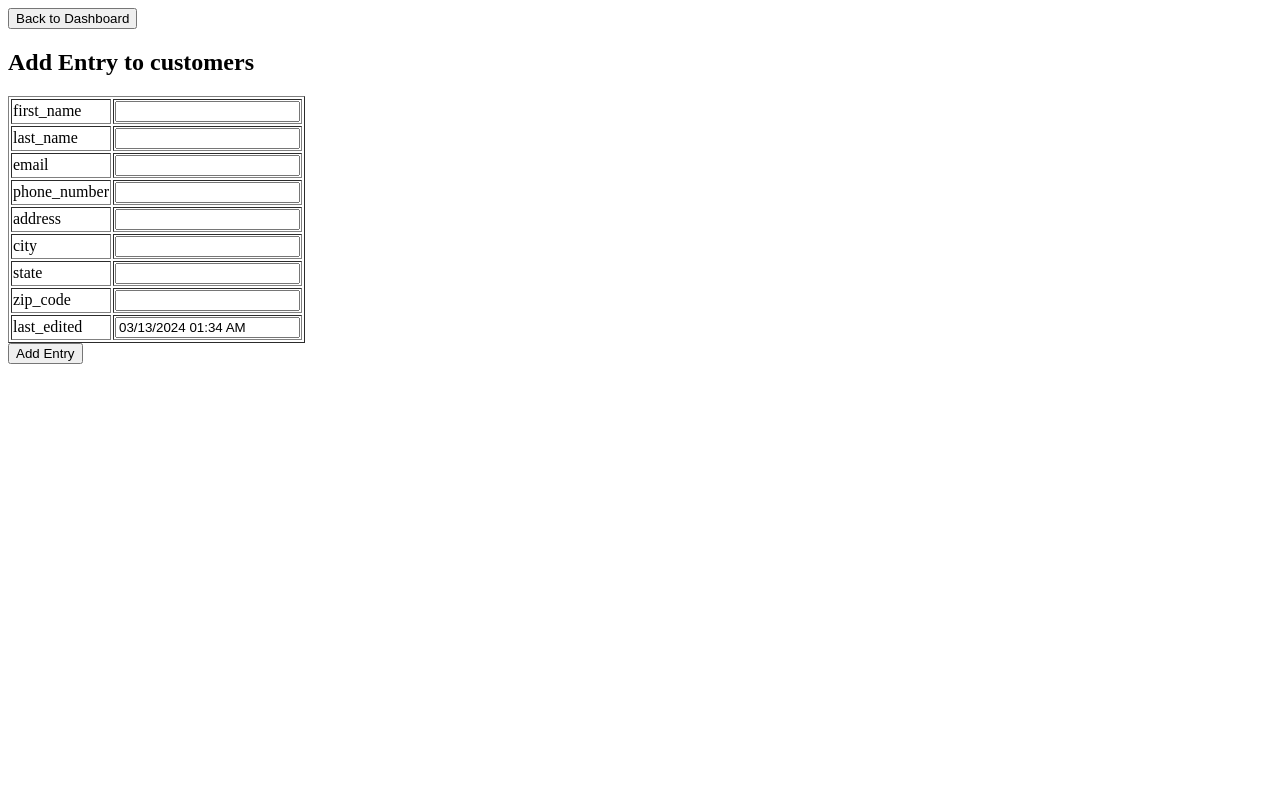
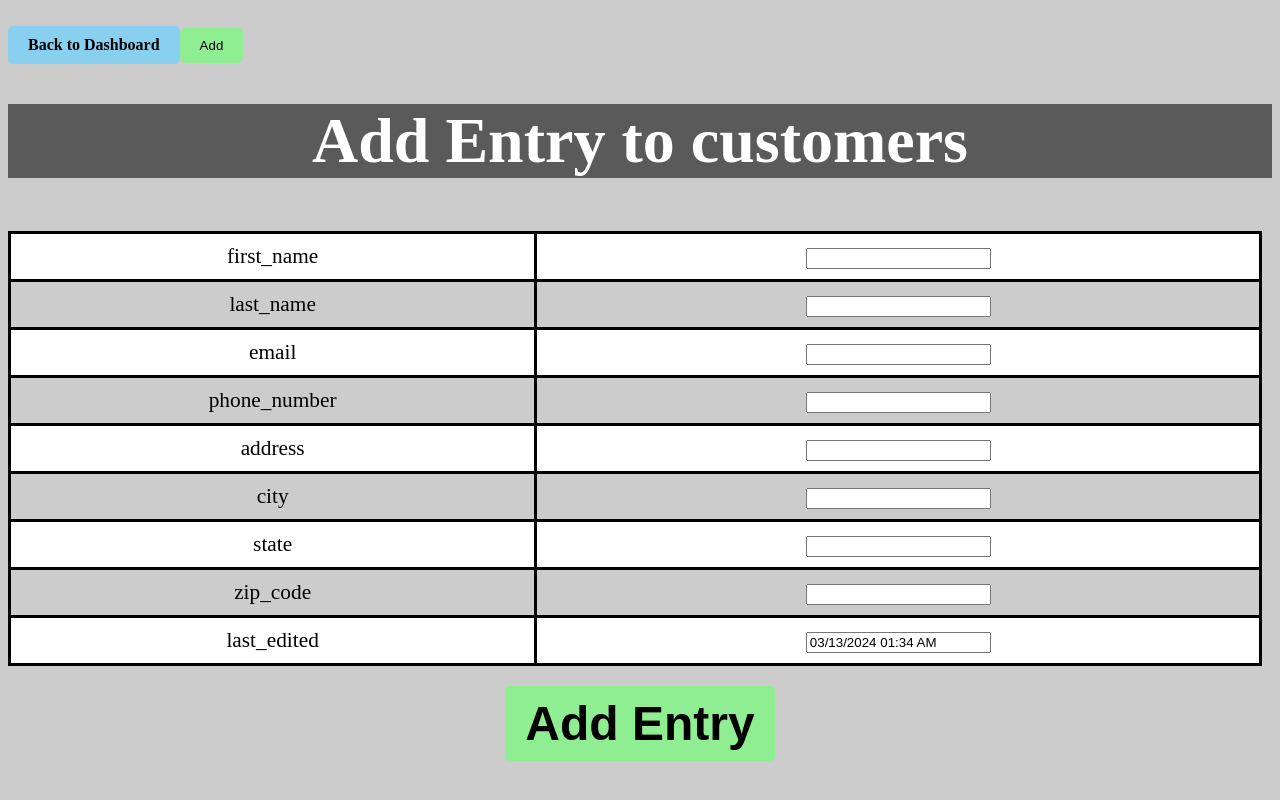
Before and after one commit to YanNazzim/PHP-Project---CRUD-App, a PHP site: the page made by add_entry.php in a window 1280 px wide. Run offline with PHP 8.4, Linux system fonts and the light colour scheme; data comes from the database, SQL or seed files in the repository; both versions use the stored data as it was after the commit.

Commit message:
Fully styled - Project Complete

```diff
--- a/add_entry.php
+++ b/add_entry.php
@@ -1,10 +1,10 @@
-<!-- add_entry.php -->
 <!DOCTYPE html>
 <html lang="en">
 
 <head>
     <meta charset="UTF-8">
     <meta name="viewport" content="width=device-width, initial-scale=1.0">
+    <link rel="stylesheet" href="styles.css">
     <title>Add Entry</title>
 </head>
 
@@ -19,18 +19,21 @@
     $db = $database->getDB();
 
     // Back to Dashboard Button
-    echo '<a href="../project/index.php"><input type="button" value="Back to Dashboard"></a>';
+    echo '<a href="../project/index.php" class="button">Back to Dashboard</a>';
 
     // Check if the 'table' parameter is set in the URL
     if (isset($_GET['table'])) {
         $tableName = $_GET['table'];
+
+        // Add an "Add" button above the table
+        echo '<button id="addButton" onclick="openAddForm()">Add</button>';
 
         // Fetch table headers and data types
         $result = $db->query("PRAGMA table_info($tableName)");
 
         // Check if there are columns in the table
         if ($result) {
-            echo '<h2>Add Entry to ' . $tableName . '</h2>';
+            echo '<h2 class="tableNameH2" style="color:white;">Add Entry to ' . $tableName . '</h2>';
             echo '<form method="post" action="process_add_entry.php?table=' . $tableName . '">';
             echo '<table border="1">';
 
@@ -56,7 +59,12 @@
             }
 
             echo '</table>';
-            echo '<input type="submit" value="Add Entry">';
+            echo '<div style="text-align: center; margin-top: 20px;">';
+            echo '<input type="submit" value="Add Entry" style="font-size: 3em; font-weight:bolder; background-color: #8FED92; color: black; border: none; padding: 10px 20px; border-radius: 5px; cursor: pointer; transition: background-color 0.3s, transform 0.3s;"
+                    onmouseover="this.style.backgroundColor=\'#7ED482\'; this.style.transform=\'scale(1.05)\'"
+                    onmouseout="this.style.backgroundColor=\'#8FED92\'; this.style.transform=\'scale(1)\'">';
+            echo '</div>';
+
             echo '</form>';
         } else {
             echo '<p>No columns found in the table.</p>';
@@ -85,6 +93,12 @@
     }
     ?>
 
+    <script>
+        function openAddForm() {
+            // Redirect to the add_entry.php page with the table name
+            window.location.href = "add_entry.php?table=<?php echo $tableName; ?>";
+        }
+    </script>
 </body>
 
 </html>
--- a/styles.css
+++ b/styles.css
@@ -1,7 +1,6 @@
 /* Body Styles */
-
 body {
-    background-color: #b45858;
+    background-color: #ccc;
 }
 
 /* Dashboard Styles */
@@ -11,7 +10,17 @@ body {
     width: 100%;
     text-align: center;
     font-size: 4em;
-    background-color: #bcbcbc;
+    background-color: #5a5a5a;
+    color: white;
+}
+
+.tableNameH2 {
+    display: block!important;
+    width: 100%;
+    text-align: center;
+    font-size: 4em;
+    background-color: #5a5a5a;
+    color: white;
 }
 
 #tableName,
@@ -23,13 +32,14 @@ body {
 
 #tableName a {
     display: block;
-    background-color:#5a5a5a;
+    background-color: #5a5a5a;
     border: 3px solid black;
     border-radius: 25px;
     margin: 25px;
     padding: 15px;
     text-align: center;
     font-size: 3em;
+    transition: background-color 0.3s, color 0.3s;
 }
 
 #tableName a:hover {
@@ -43,3 +53,105 @@ table {
     border-collapse: collapse;
     width: 100%;
 }
+
+/* Add Entry Page Styles */
+a.button {
+    text-decoration: none;
+    display: inline-block;
+    margin-bottom: 20px;
+    padding: 10px 20px;
+    background-color: #89CFF0;
+    color: white;
+    border-radius: 5px;
+    transition: background-color 0.3s, transform 0.3s;
+    cursor: pointer;
+}
+
+a.button:hover {
+    background-color: #6BA8D0;
+    transform: scale(1.05);
+}
+
+h2.tableNameH2 {
+    color: #333;
+    margin-top: 20px;
+}
+
+button#addButton {
+    background-color: #8FED92;
+    color: black;
+    border: none;
+    padding: 10px 20px;
+    border-radius: 5px;
+    cursor: pointer;
+    transition: background-color 0.3s, transform 0.3s;
+    margin-top: 20px;
+}
+
+button#addButton:hover {
+    background-color: #7ED482;
+    transform: scale(1.05);
+}
+
+table {
+    width: 98vw;
+    max-width: 98vw;
+    border-collapse: collapse;
+    margin-top: 20px;
+}
+
+th, td {
+    padding: 10px;
+    border: 3px solid black;
+    font-size: 16pt;
+    text-align: center;
+}
+
+th {
+    background-color: gray;
+    color: white;
+    font-weight: bolder;
+}
+
+tr:nth-child(even) {
+    background-color: #ccc;
+}
+
+tr:nth-child(odd) {
+    background-color: white;
+}
+
+.delete-btn {
+    background-color: #FF6F61;
+    color: white;
+    border: none;
+    padding: 10px 20px;
+    border-radius: 5px;
+    cursor: pointer;
+    transition: background-color 0.3s, transform 0.3s;
+}
+
+.delete-btn:hover {
+    background-color: #E9573F;
+    transform: scale(1.05);
+}
+
+.edit-btn {
+    background-color: #89CFF0;
+    color: white;
+    border: none;
+    padding: 10px 20px;
+    border-radius: 5px;
+    cursor: pointer;
+    transition: background-color 0.3s, transform 0.3s;
+}
+
+.edit-btn:hover {
+    background-color: #6BA8D0;
+    transform: scale(1.05);
+}
+a.button,
+.edit-btn {
+    color: black;
+    font-weight: bold;
+}
```
Also changed, not shown: display_table.php (+14 -5 lines), edit_entry.php (+21 -5 lines), index.php (+17 -10 lines), Tables.db.
